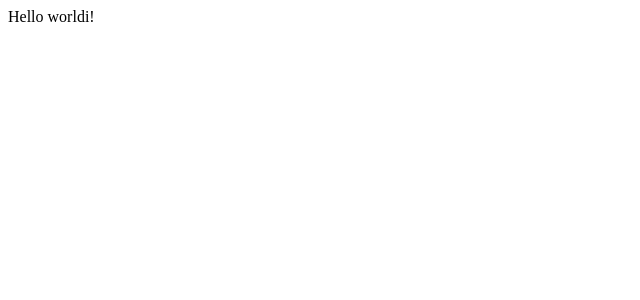
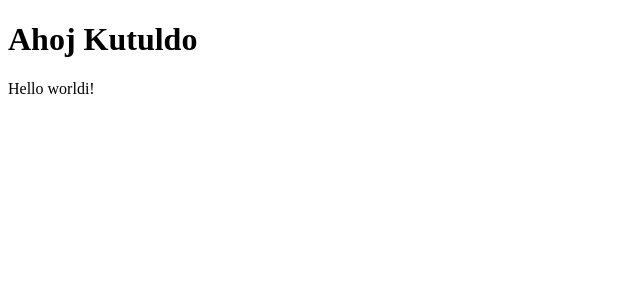
Before and after one commit to JavascriptHeroes/js-lessons, a Next.js app: page / in a window 1280 px wide. Shown: the top 300 px of the page, without its empty margins (0-640 px from the left). Built offline with nearby package versions, Linux system fonts and the light colour scheme.

Commit message:
Prvni DavidRequest

```diff
--- a/pages/index.js
+++ b/pages/index.js
@@ -1 +1,3 @@
-export default () => <div>Hello worldi!</div>
+export default () => <div>
+    <h1>Ahoj Kutuldo</h1>
+    Hello worldi!</div>
```
